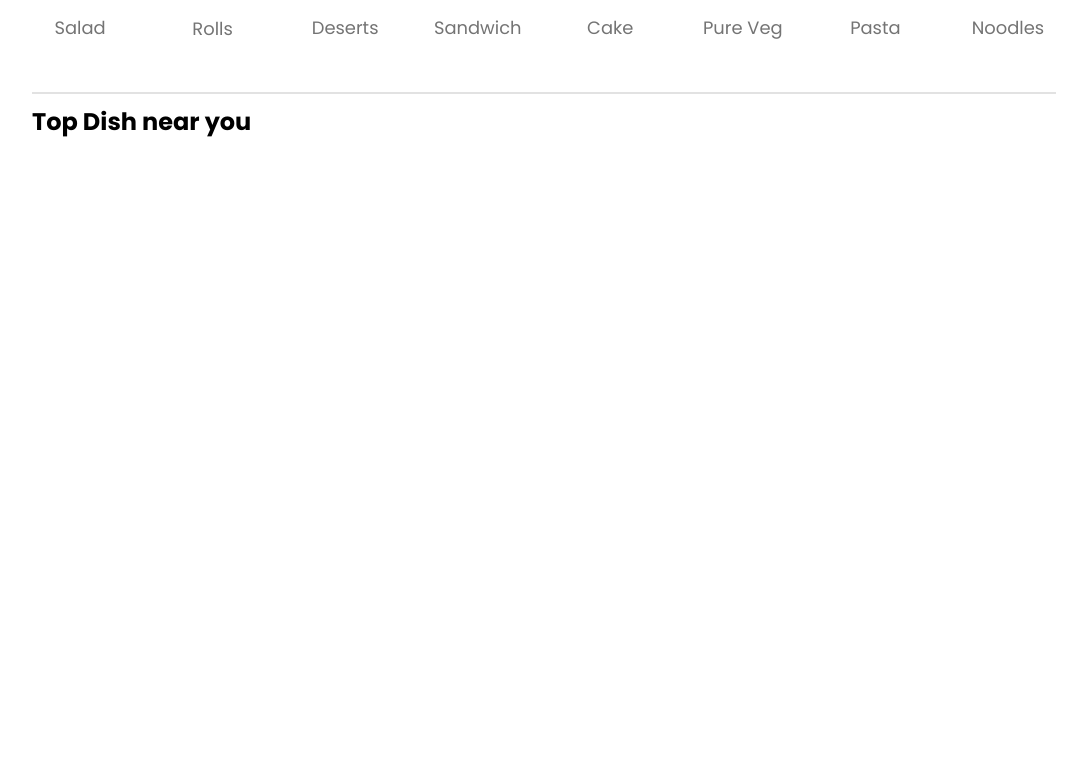
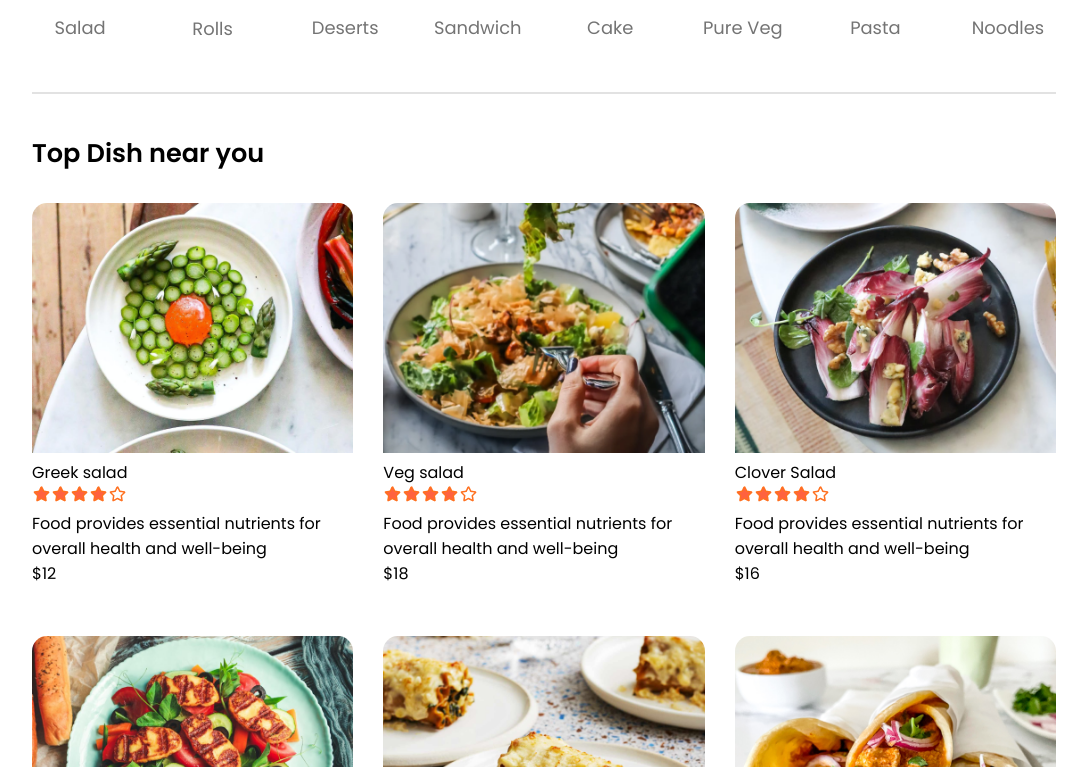
Before and after one commit to Robeeen/Food_delivery_Apps, a React (Vite) app: page / in a window 1280 px wide. Shown: the part 833-1600 px from the top of the page, without its empty margins (96-1183 px from the left). Before the commit the page ends 972 px from the top, so only its background shows below. Built offline with nearby package versions, Linux system fonts and the light colour scheme.

Commit message:
fooditems

```diff
--- a/src/components/FoodDisplay/FoodDisplay.css
+++ b/src/components/FoodDisplay/FoodDisplay.css
@@ -0,0 +1,17 @@
+.food-display{
+    margin-top: 30px;
+}
+
+.food-display-list{
+    display: grid;
+    grid-template-columns: repeat(auto-fill, minmax(240px, 1fr));
+    margin-top: 30px;
+    gap: 30px;
+    row-gap: 50px;
+
+}
+
+.food-display h2{
+    font-size: max(2vw, 24px);
+    font-weight: 600;
+}
--- a/src/components/FoodDisplay/FoodDisplay.jsx
+++ b/src/components/FoodDisplay/FoodDisplay.jsx
@@ -12,7 +12,7 @@ export const FoodDisplay = () => {
         <div className="food-display-list">
             {
                 food_list.map((item, index) => {
-                    return <FoodItems />
+                    return <FoodItems key={index} id={item.id} name={item.name} description={item.description} price={item.price} image={item.image}/>
                 })
             }
         </div>
--- a/src/components/FoodItems/FoodItems.css
+++ b/src/components/FoodItems/FoodItems.css
@@ -0,0 +1,27 @@
+.food-item{
+    width: 100%;
+    margin: auto;
+    border-radius: 15px;
+    box-shadow: 0px 0px 0px #00000015;
+    transition: 0.3s;
+    animation: fadeIn 1s;
+}
+.food-item-image{
+    width: 100%;
+    border-radius: 15px 15px 0px 0px;
+}
+.food-item-info{
+
+}
+
+.food-item-name-rating{
+
+}
+
+.food-item-description{
+
+}
+
+.food-item-price{
+
+}
--- a/src/components/FoodItems/FoodItems.jsx
+++ b/src/components/FoodItems/FoodItems.jsx
@@ -1,10 +1,25 @@
 import React from 'react'
 import './FoodItems.css'
+import { assets } from '../../assets/assets'
 
 export const FoodItems = ({id, name, description, price, image}) => {
   return (
-    <div>
-
+    <div className='food-item'>
+        <div className="food-item-image-container">
+            <img src={image} className='food-item-image' alt="" />
+        </div>
+        <div className="food-item-info">
+            <div className="food-item-name-rating">
+                <p>{name}</p>
+                <img src={assets.rating_starts} alt="" />
+            </div>
+            <p className="food-item-description">
+                {description}
+            </p>
+            <p className="food-item-price">
+                ${price}
+            </p>
+        </div>
 
     </div>
   )
```
